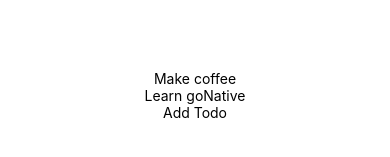
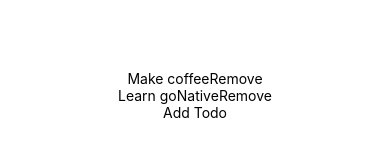
Before and after one commit to lucasGabrielDeAA/mastering-redux, a React Native app: screen / in a window 390 px wide. Shown: the part 327-484 px from the top of the page. Built offline with nearby package versions, Linux system fonts and the light colour scheme.

Commit message:
RemoveTodo functionality added

```diff
--- a/src/TodoList.js
+++ b/src/TodoList.js
@@ -6,6 +6,7 @@ import {
   TouchableOpacity,
 } from 'react-native';
 import { connect } from 'react-redux';
+import PropTypes from 'prop-types';
 
 import { bindActionCreators } from 'redux';
 
@@ -17,17 +18,34 @@ const styles = StyleSheet.create({
     justifyContent: 'center',
     alignItems: 'center',
   },
+  todoContainer: {
+    flexDirection: 'row',
+  },
 });
 
-const TodoList = ({ todos, addTodo }) => {
-  return (
+const TodoList = ({ todos, addTodo, removeTodo }) => (
   <View style={styles.container}>
-      { todos.map(todo => <Text>{todo}</Text>) }
+    { todos.map(todo => (
+      <View key={todo.id} style={styles.todoContainer}>
+        <Text>{todo.text}</Text>
+        <TouchableOpacity onPress={() => { removeTodo(todo.id); }}>
+          <Text>Remove</Text>
+        </TouchableOpacity>
+      </View>
+    )) }
     <TouchableOpacity onPress={() => { addTodo('Make coffee again'); }}>
       <Text>Add Todo</Text>
     </TouchableOpacity>
   </View>
 );
+
+TodoList.propTypes = {
+  todos: PropTypes.arrayOf(PropTypes.shape({
+    id: PropTypes.number,
+    text: PropTypes.string,
+  })).isRequired,
+  addTodo: PropTypes.func.isRequired,
+  removeTodo: PropTypes.func.isRequired,
 };
 
 const matStateToProps = state => ({
--- a/src/store/actions/todos.js
+++ b/src/store/actions/todos.js
@@ -1,6 +1,16 @@
 export const ADD_TODO = 'ADD_TODO';
+export const REMOVE_TODO = 'REMOVE_TODO';
 
 export const addTodo = text => ({
   type: ADD_TODO,
-  text,
+  payload: {
+    text,
+  },
 });
+
+export const removeTodo = id => ({
+  type: REMOVE_TODO,
+  payload: {
+    id,
+  },
+});
--- a/src/store/reducers/todos.js
+++ b/src/store/reducers/todos.js
@@ -1,15 +1,20 @@
-import { ADD_TODO } from '../actions/todos';
+import {
+  ADD_TODO,
+  REMOVE_TODO,
+} from '../actions/todos';
 
 const initialState = [
-  'Make coffee',
-  'Learn goNative',
+  { id: 0, text: 'Make coffee' },
+  { id: 1, text: 'Learn goNative' },
 ];
 
 
 export default function todos(state = initialState, action) {
   switch (action.type) {
     case ADD_TODO:
-      return [...state, action.text];
+      return [...state, { id: Math.random, text: action.payload.text }];
+    case REMOVE_TODO:
+      return state.filter(todo => todo.id !== action.payload.id);
     default:
       return state;
   }
```
Lines whose indentation alone changed are shown as unchanged.
